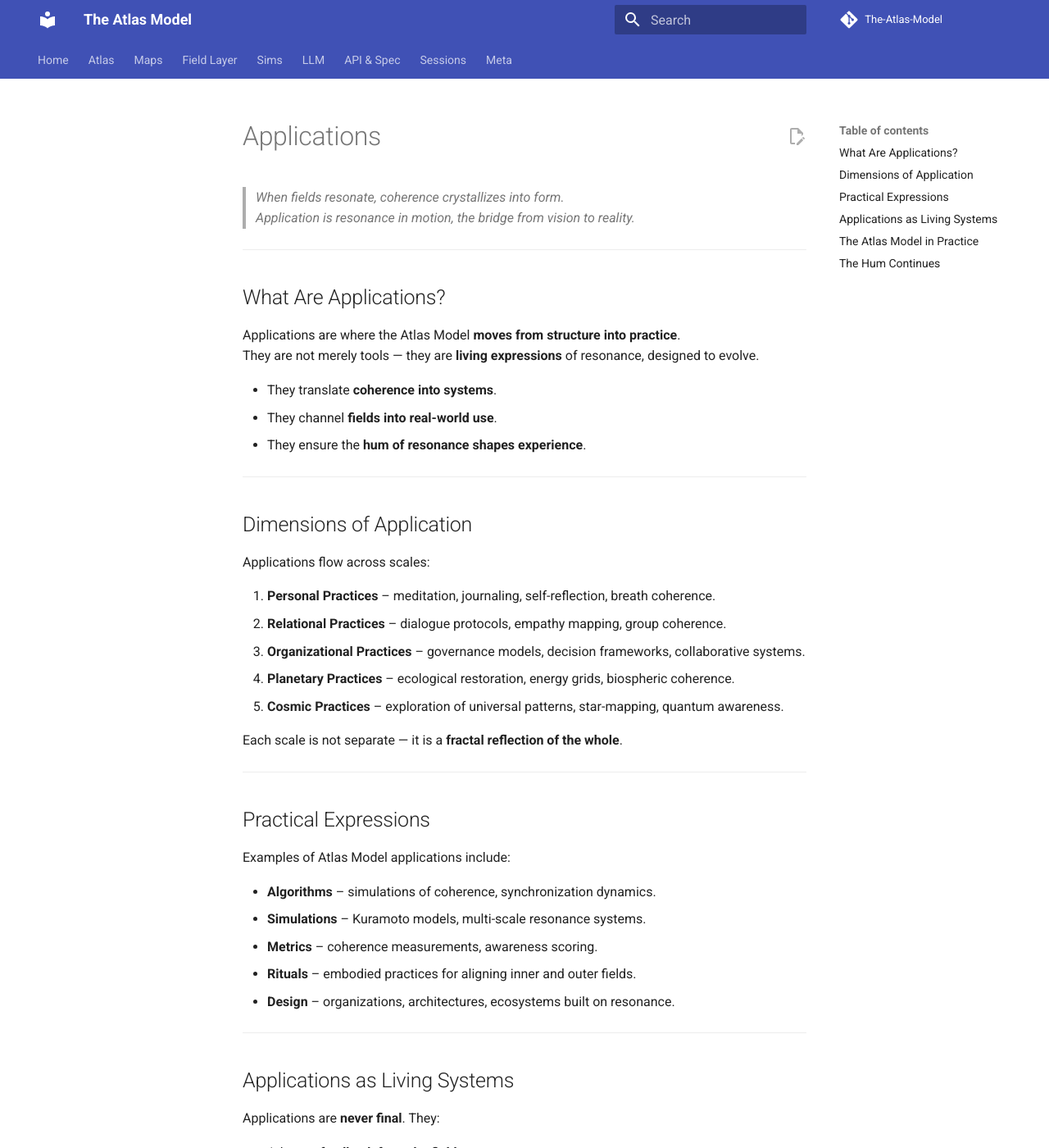
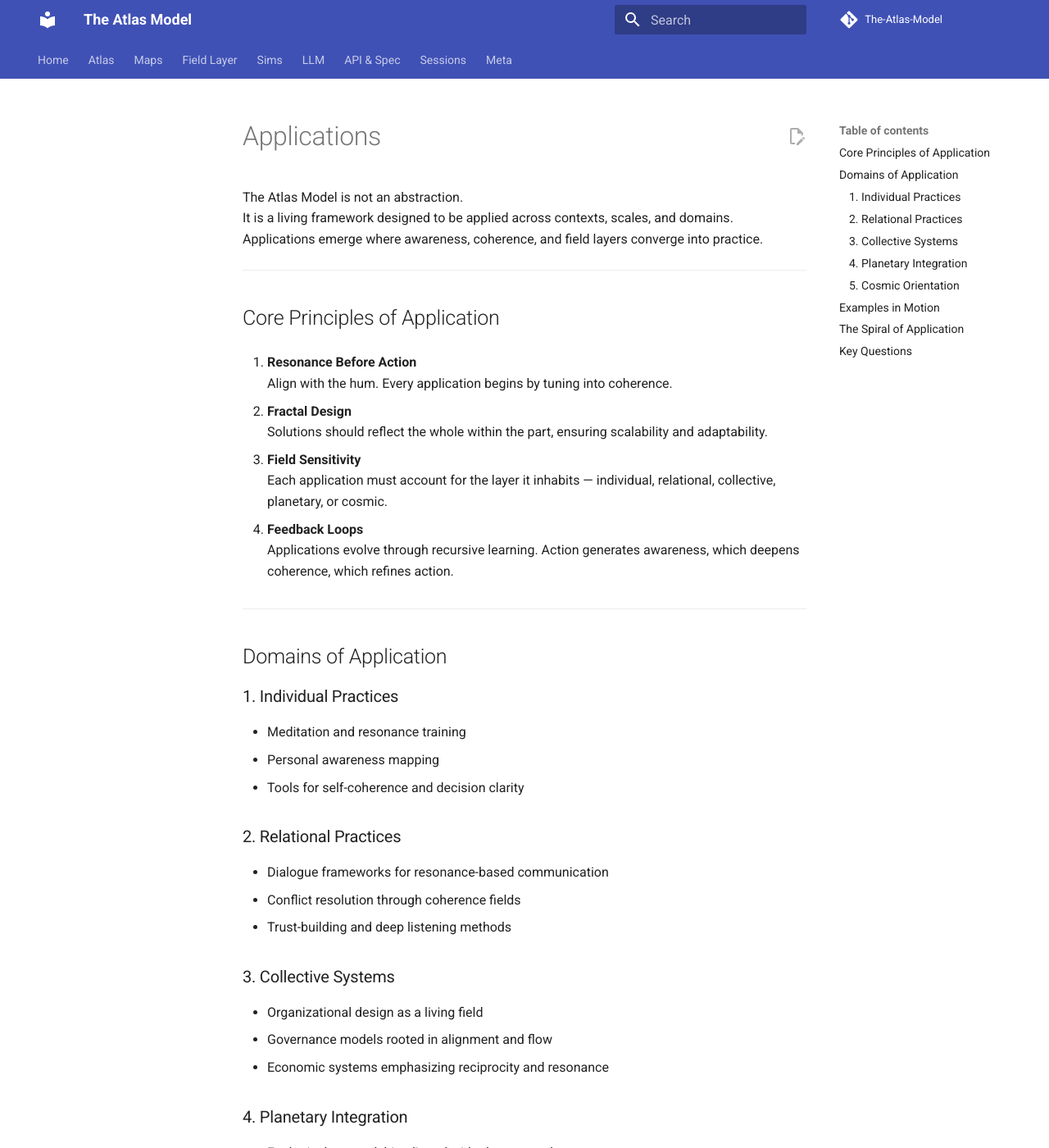
Before and after one commit to TerralanMira/The-Atlas-Model, an MkDocs documentation site: the page built from docs/applications.md, in a window 1280 px wide and 1400 px high. Shown: the whole window at 82% size. Built offline with MkDocs 1.6.1 and Material for MkDocs 9.7.7, drawn with Linux system fonts in a browser that asks for light colours; comment, search, counter and statistics services are not loaded; some of the changed text lies outside the part shown.

Commit message:
Update applications.md

```diff
--- a/docs/applications.md
+++ b/docs/applications.md
@@ -1,68 +1,80 @@
 # Applications
 
-> *When fields resonate, coherence crystallizes into form.
-> Application is resonance in motion, the bridge from vision to reality.*
+The Atlas Model is not an abstraction.
+It is a living framework designed to be applied across contexts, scales, and domains.
+Applications emerge where awareness, coherence, and field layers converge into practice.
 
 ---
 
-## What Are Applications?
+## Core Principles of Application
 
-Applications are where the Atlas Model **moves from structure into practice**.
-They are not merely tools — they are **living expressions** of resonance, designed to evolve.
+1. **Resonance Before Action**
+   Align with the hum. Every application begins by tuning into coherence.
 
-- They translate **coherence into systems**.
-- They channel **fields into real-world use**.
-- They ensure the **hum of resonance shapes experience**.
+2. **Fractal Design**
+   Solutions should reflect the whole within the part, ensuring scalability and adaptability.
+
+3. **Field Sensitivity**
+   Each application must account for the layer it inhabits — individual, relational, collective, planetary, or cosmic.
+
+4. **Feedback Loops**
+   Applications evolve through recursive learning. Action generates awareness, which deepens coherence, which refines action.
 
 ---
 
-## Dimensions of Application
+## Domains of Application
 
-Applications flow across scales:
+### 1. Individual Practices
+- Meditation and resonance training
+- Personal awareness mapping
+- Tools for self-coherence and decision clarity
 
-1. **Personal Practices** – meditation, journaling, self-reflection, breath coherence.
-2. **Relational Practices** – dialogue protocols, empathy mapping, group coherence.
-3. **Organizational Practices** – governance models, decision frameworks, collaborative systems.
-4. **Planetary Practices** – ecological restoration, energy grids, biospheric coherence.
-5. **Cosmic Practices** – exploration of universal patterns, star-mapping, quantum awareness.
+### 2. Relational Practices
+- Dialogue frameworks for resonance-based communication
+- Conflict resolution through coherence fields
+- Trust-building and deep listening methods
 
-Each scale is not separate — it is a **fractal reflection of the whole**.
+### 3. Collective Systems
+- Organizational design as a living field
+- Governance models rooted in alignment and flow
+- Economic systems emphasizing reciprocity and resonance
+
+### 4. Planetary Integration
+- Ecological stewardship aligned with planetary coherence
+- Regenerative design for ecosystems and bioregions
+- Technology harmonized with Earth’s rhythms
+
+### 5. Cosmic Orientation
+- Cosmological models that frame humanity’s role in the larger field
+- Exploration of resonance between planetary and galactic patterns
+- Practices for aligning human evolution with universal flows
 
 ---
 
-## Practical Expressions
+## Examples in Motion
 
-Examples of Atlas Model applications include:
-
-- **Algorithms** – simulations of coherence, synchronization dynamics.
-- **Simulations** – Kuramoto models, multi-scale resonance systems.
-- **Metrics** – coherence measurements, awareness scoring.
-- **Rituals** – embodied practices for aligning inner and outer fields.
-- **Design** – organizations, architectures, ecosystems built on resonance.
+- **Kuramoto Simulations**: Demonstrating synchronization across scales.
+- **Coherence Metrics**: Measuring resonance in individuals, groups, and systems.
+- **Field Experiments**: Applying resonance principles to real-world networks and organizations.
 
 ---
 
-## Applications as Living Systems
+## The Spiral of Application
 
-Applications are **never final**. They:
-
-- Adapt to **feedback from the field**.
-- Evolve as **resonance expands**.
-- Integrate into the **whole of Atlas**, never standing apart.
+Applications are not static.
+They evolve in spirals — testing, learning, adjusting.
+Each cycle deepens awareness and strengthens coherence across layers.
 
 ---
 
-## The Atlas Model in Practice
+## Key Questions
 
-Applications show that the Atlas Model is not abstract —
-it is a **practical architecture for living, learning, and evolving**.
-
-Through applications, resonance becomes **tangible**:
-code, communities, governance, ecosystems, and beyond.
+- How can we apply resonance principles to design systems of the future?
+- What practices ensure coherence is maintained as fields expand?
+- Can technology itself become a resonant participant in the field?
 
 ---
 
-## The Hum Continues
-
-From awareness → coherence → fields → applications —
-we arrive at the threshold of **integration**, where all parts converge.
+Applications are where the Atlas Model breathes into reality.
+They bridge vision and action,
+ensuring that resonance flows through both design and practice.
```
